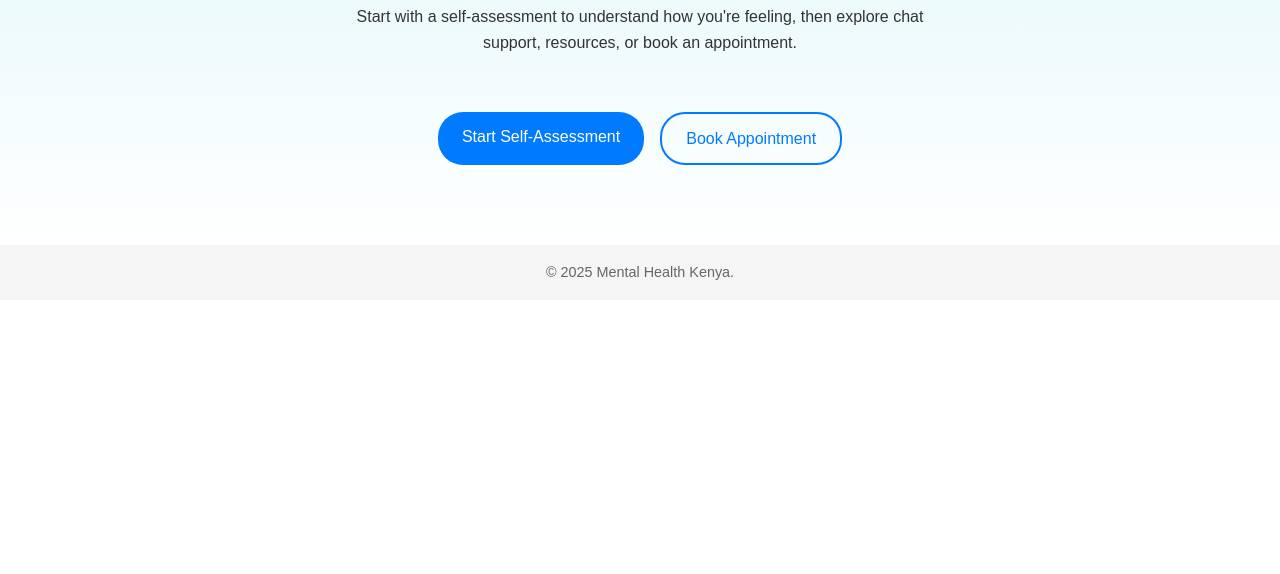
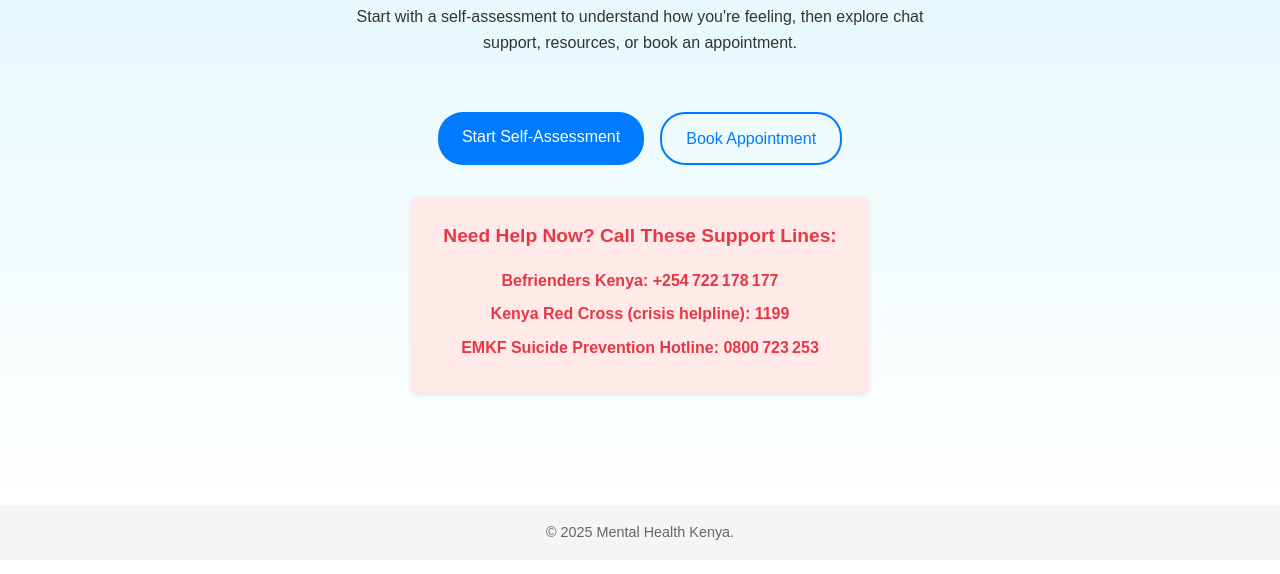
Before and after one commit to Mwadena1000/Mental-Health, a plain HTML site: page Homepage.html in a window 1280 px wide. Shown: the part 226-800 px from the top of the page. Drawn offline with Linux system fonts and the light colour scheme.

Commit message:
added contacts on homepage

```diff
--- a/Homepage.html
+++ b/Homepage.html
@@ -26,6 +26,15 @@
     <a href="quiz.html" class="cta-button">Start Self‑Assessment</a>
     <a href="booking.html" class="secondary-button">Book Appointment</a>
   </div>
+  <div class="support-contacts">
+  <h2>Need Help Now? Call These Support Lines:</h2>
+  <ul>
+    <li><a href="tel:+254722178177">Befrienders Kenya: +254 722 178 177</a></li>
+    <li><a href="tel:1199">Kenya Red Cross (crisis helpline): 1199</a></li>
+    <li><a href="tel:0800723253">EMKF Suicide Prevention Hotline: 0800 723 253</a></li>
+  </ul>
+</div>
+
 </main>
   <footer>
     &copy; <span id="year"></span> Mental Health Kenya.
--- a/styles.css
+++ b/styles.css
@@ -117,3 +117,39 @@ footer {
   background: #007BFF;
   color: #fff;
 }
+.support-contacts {
+  background: #ffe9e9;
+  padding: 1.5rem 2rem;
+  border-radius: 8px;
+  margin: 2rem auto;
+  max-width: 600px;
+  text-align: center;
+  box-shadow: 0 2px 4px rgba(0, 0, 0, 0.1);
+}
+
+.support-contacts h2 {
+  color: #e63946;
+  margin-bottom: 1rem;
+  font-size: 1.2rem;
+}
+
+.support-contacts ul {
+  list-style: none;
+  padding: 0;
+  margin: 0;
+}
+
+.support-contacts li {
+  margin: 0.5rem 0;
+}
+
+.support-contacts a {
+  color: #e63946;
+  font-weight: bold;
+  text-decoration: none;
+  font-size: 1rem;
+}
+
+.support-contacts a:hover {
+  text-decoration: underline;
+}
```
